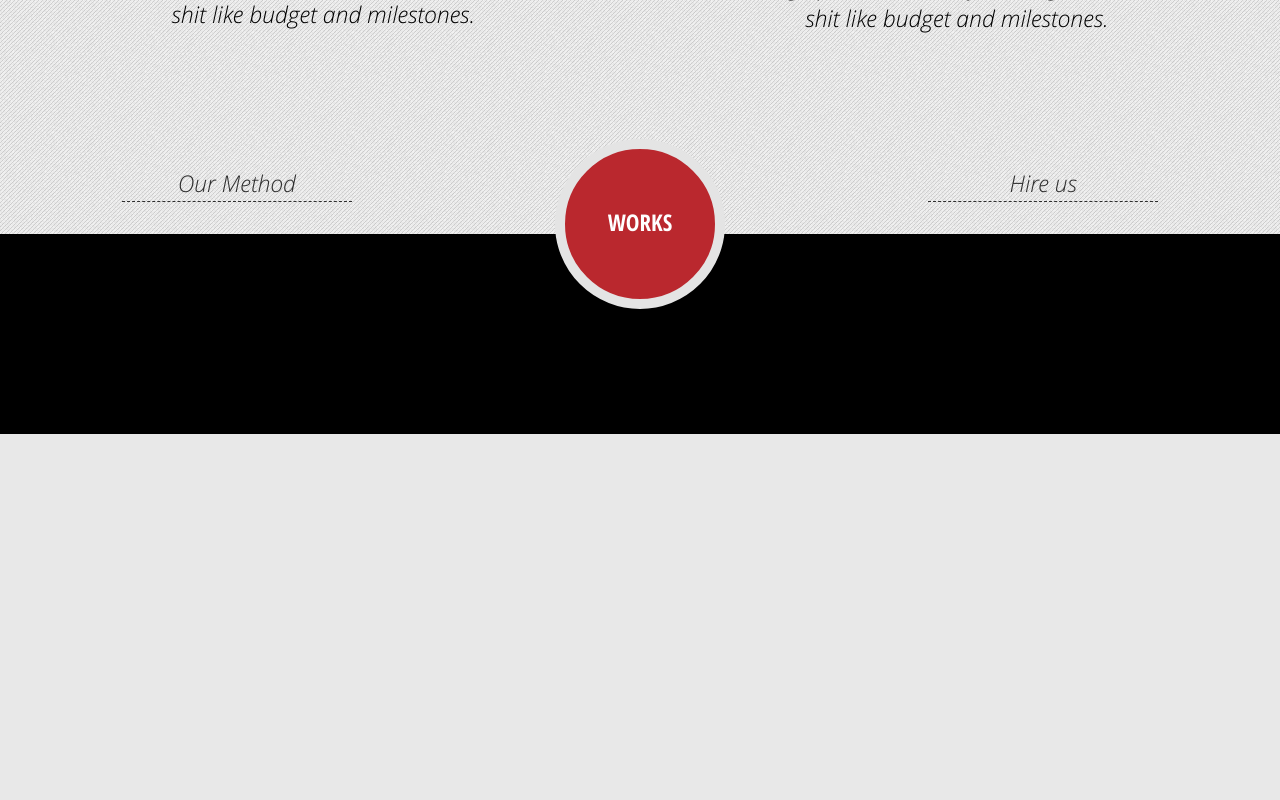
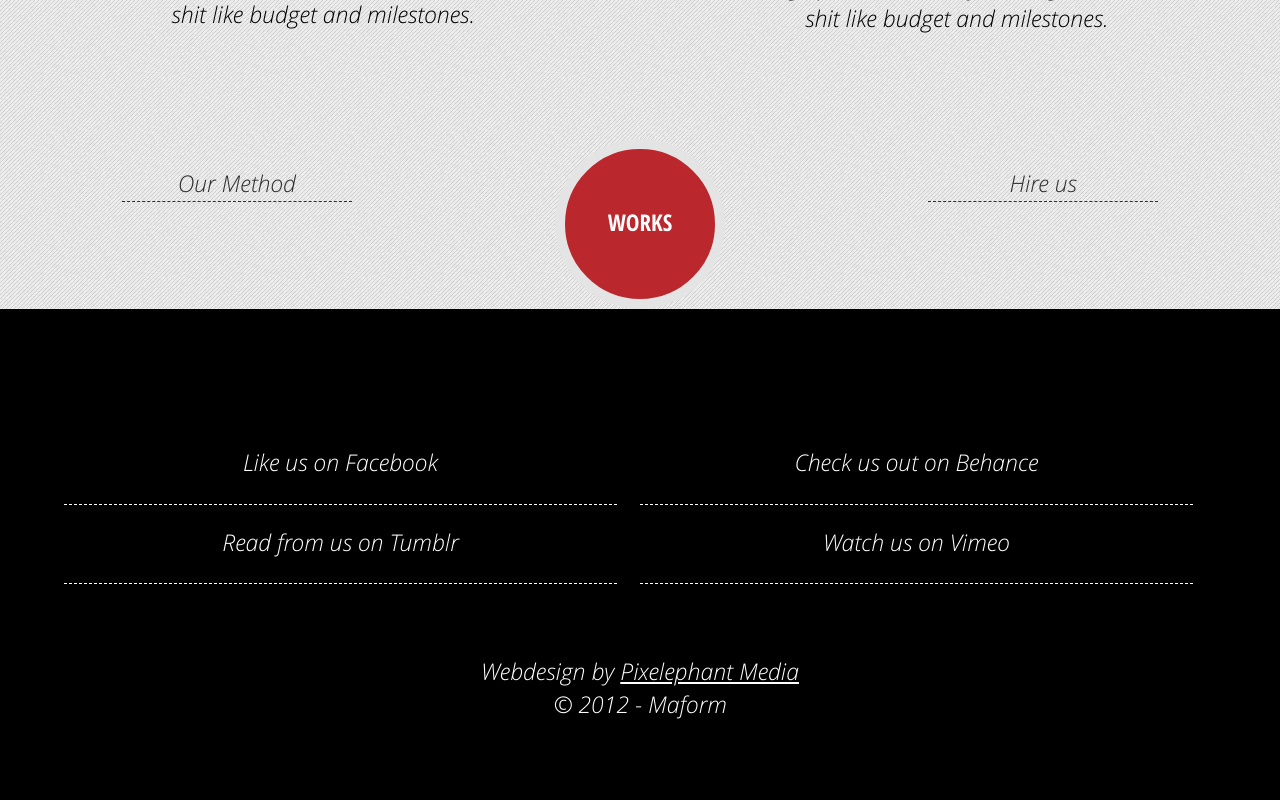
Before and after one commit to pixelephant/respmaform, a PHP site: page / in a window 1280 px wide. Shown: the part 1277-2077 px from the top of the page. Before the commit the page ends 1711 px from the top, so only its background shows below. Run offline with PHP 8.4, Linux system fonts and the light colour scheme; some libraries are stand-ins or nearby versions.

Commit message:
no message

```diff
--- a/css/style.css
+++ b/css/style.css
@@ -297,7 +297,7 @@ h3{
   font-size: 1.2em;
 }
 
-p{
+p,footer li a{
   font-size: 1em;
 }
 
@@ -330,7 +330,7 @@ label,.formy input[type="email"],.formy input[type="text"],.formy textarea,#form
   font-size: 1.7em;
 }
 
-  p{
+  p,footer li a{
     font-size: 1.2em;
   }
 
@@ -364,7 +364,7 @@ label,.formy input[type="email"],.formy input[type="text"],.formy textarea,#form
   font-size: 2em;
 }
 
-  p{
+  p,footer li a{
     font-size: 1.44em;
   }
 
@@ -903,11 +903,48 @@ hgroup h2{
 }
 
 footer{
-  width:100%;
+  width:90%;
+  padding: 100px 5% 20px 5%;
   background:#000;
-  min-height: 200px;
+  overflow: hidden;
 }
 
+footer p{
+  margin:0 auto;
+  width: 90%;
+  padding:5%;
+  max-width: 480px;
+  text-align: center;
+  color: #fff;
+}
+
+footer p a{
+  color: #fff;
+  text-decoration: underline;
+}
+
+footer p span{
+  display: block;
+}
+
+footer ul{
+  overflow: hidden;
+  width: 100%;
+  padding: 0;
+}
+
+footer li{
+  padding:2%;
+  width: 96%;
+  border-bottom: 1px dashed #fff;
+  text-align: center;
+}
+
+footer ul a{
+  color: #fff;
+  text-decoration: none;
+
+}
 
 /* ==|== media queries ======================================================
    EXAMPLE Media Query for Responsive Design.
@@ -923,14 +960,23 @@ footer{
   /* Landscape phone to portrait tablet */
   @media (max-width: 767px) {
     nav li{
-    padding:3% 0 !important;
-   }
+      padding:3% 0 !important;
+    }
   }
 
 
 
   /*KB tablet*/
   @media (min-width: 701px) {
+
+    footer li{
+      float: left;
+      width:44%;
+    }
+
+    footer li:nth-child(odd){
+      margin-right: 2%;
+    }
 
     #portfolio .element{
       float:left;
--- a/index.html
+++ b/index.html
@@ -82,7 +82,16 @@
 
   </section>
   <footer>
-
+    <ul>
+      <li><a href="#">Like us on Facebook</a></li>
+      <li><a href="#">Check us out on Behance</a></li>
+      <li><a href="#">Read from us on Tumblr</a></li>
+      <li><a href="#">Watch us on Vimeo</a></li>
+    </ul>
+    <p id="copy">
+      Webdesign by <a href="http://www.pixelephant.hu">Pixelephant Media</a>
+      <span>&copy; 2012 - Maform</span>
+    </p>
   </footer>
 
 
```
